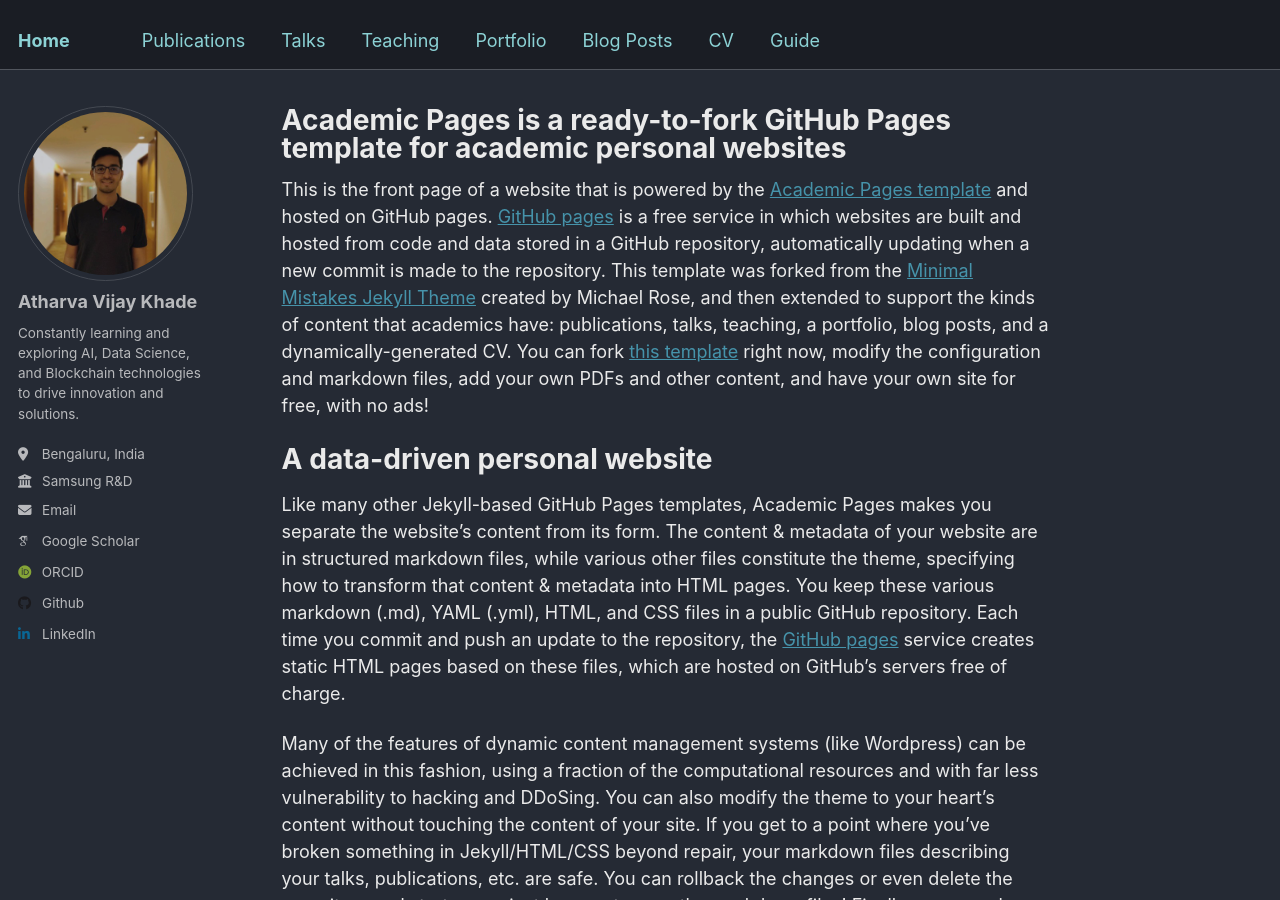
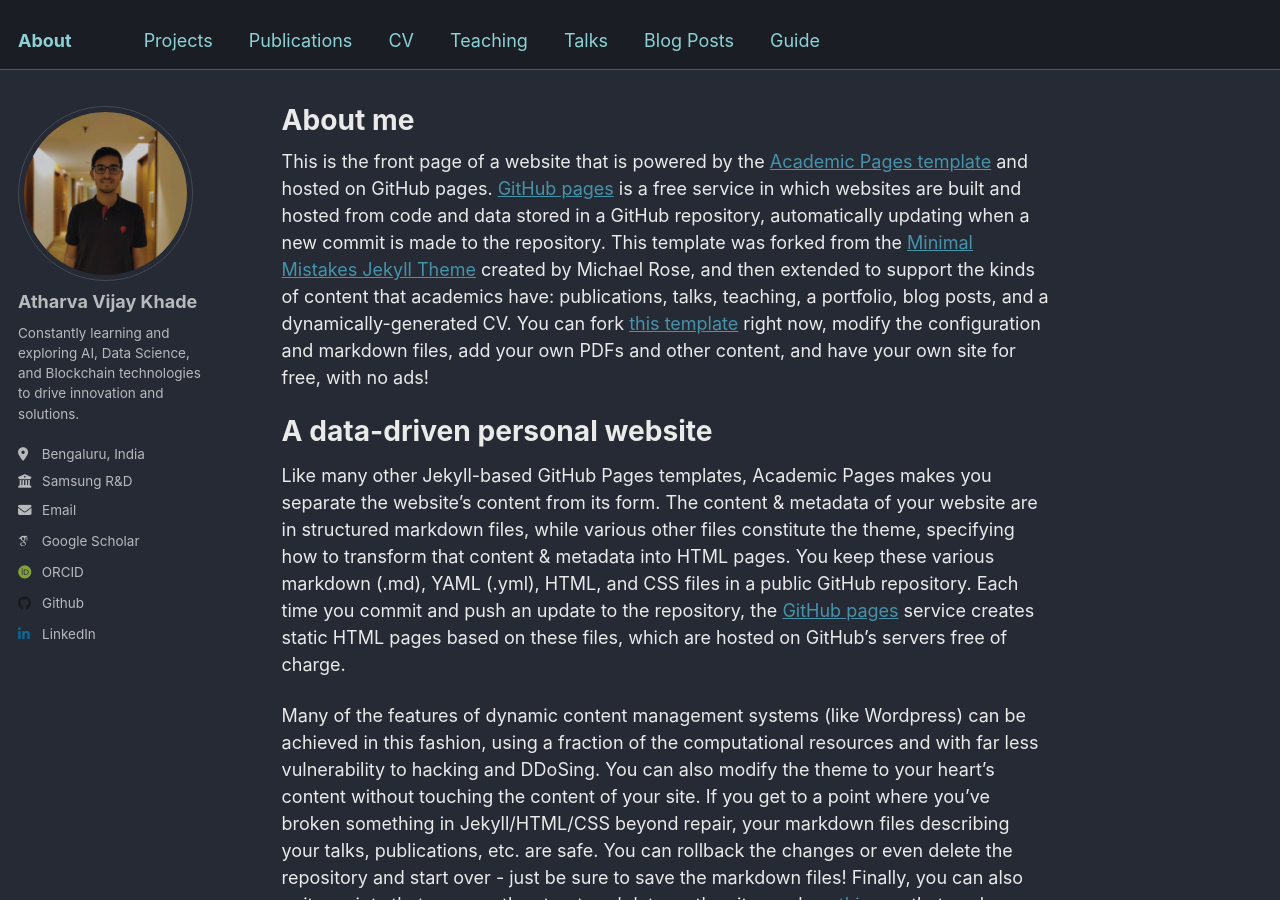
Before and after one commit to ath-vk/ath-vk.github.io, a Jekyll site: the page built from _pages/about.md, in a window 1280 px wide and 900 px high. Built offline with Jekyll 4.4.1, drawn with Linux system fonts in a browser that asks for light colours; nearby versions of some CDN libraries; some web fonts are replaced.

```diff
--- a/_config.yml
+++ b/_config.yml
@@ -9,7 +9,7 @@
 minimal_mistakes_skin    : "air" # "air", "aqua", "contrast", "dark", "dirt", "neon", "mint", "plum" "sunrise"
 # Basic Site Settings
 locale                   : "en-US"
-title                    : "Home"
+title                    : "About"
 title_separator          : "-"
 name                     : &name "Atharva Vijay Khade"
 description              : &description "Constantly learning and exploring the about AI, Data Science, and Blockchain technologies to drive innovation and solutions."
--- a/_data/navigation.yml
+++ b/_data/navigation.yml
@@ -5,23 +5,23 @@
 # prevent it from being included in the site.
 
 main:
+  - title: "Projects"
+    url: /portfolio/
+
   - title: "Publications"
     url: /publications/
+
+  - title: "CV"
+    url: /cv/
+
+  - title: "Teaching"
+    url: /teaching/
 
   - title: "Talks"
     url: /talks/
 
-  - title: "Teaching"
-    url: /teaching/
-
-  - title: "Portfolio"
-    url: /portfolio/
-
   - title: "Blog Posts"
     url: /year-archive/
 
-  - title: "CV"
-    url: /cv/
-
   - title: "Guide"
     url: /markdown/
--- a/_includes/footer.html
+++ b/_includes/footer.html
@@ -13,7 +13,6 @@
       <li><a href="http://bitbucket.org/{{ site.author.bitbucket }}"><i class="fab fa-bitbucket" aria-hidden="true"></i> Bitbucket</a></li>
     {% endif %}
     {% if site.atom_feed.hide != true %}
-    <li><a href="{% if site.atom_feed.path %}{{ site.atom_feed.path }}{% else %}{{ base_path }}/feed.xml{% endif %}"><i class="fa fa-fw fa-rss-square" aria-hidden="true"></i> {{ site.data.ui-text[site.locale].feed_label | default: "Feed" }}</a></li>
     {% endif %}
   </ul>
 </div>
--- a/_includes/footer/custom.html
+++ b/_includes/footer/custom.html
@@ -1,3 +1,2 @@
 <!-- start custom footer snippets -->
-<a href="/sitemap/">Sitemap</a>
 <!-- end custom footer snippets -->
--- a/_pages/about.md
+++ b/_pages/about.md
@@ -1,6 +1,6 @@
 ---
 permalink: /
-title: "Academic Pages is a ready-to-fork GitHub Pages template for academic personal websites"
+title: "About me"
 author_profile: true
 redirect_from:
   - /about/
```
